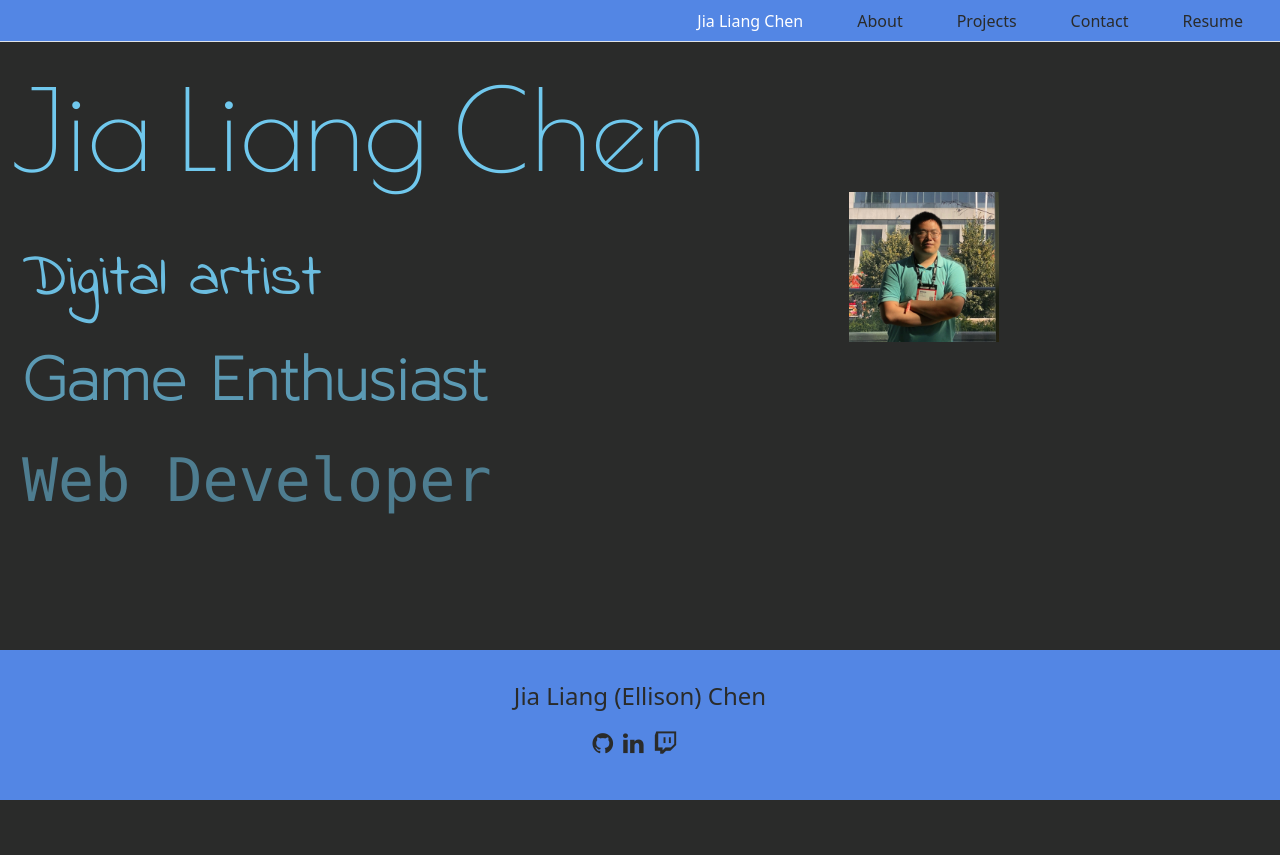
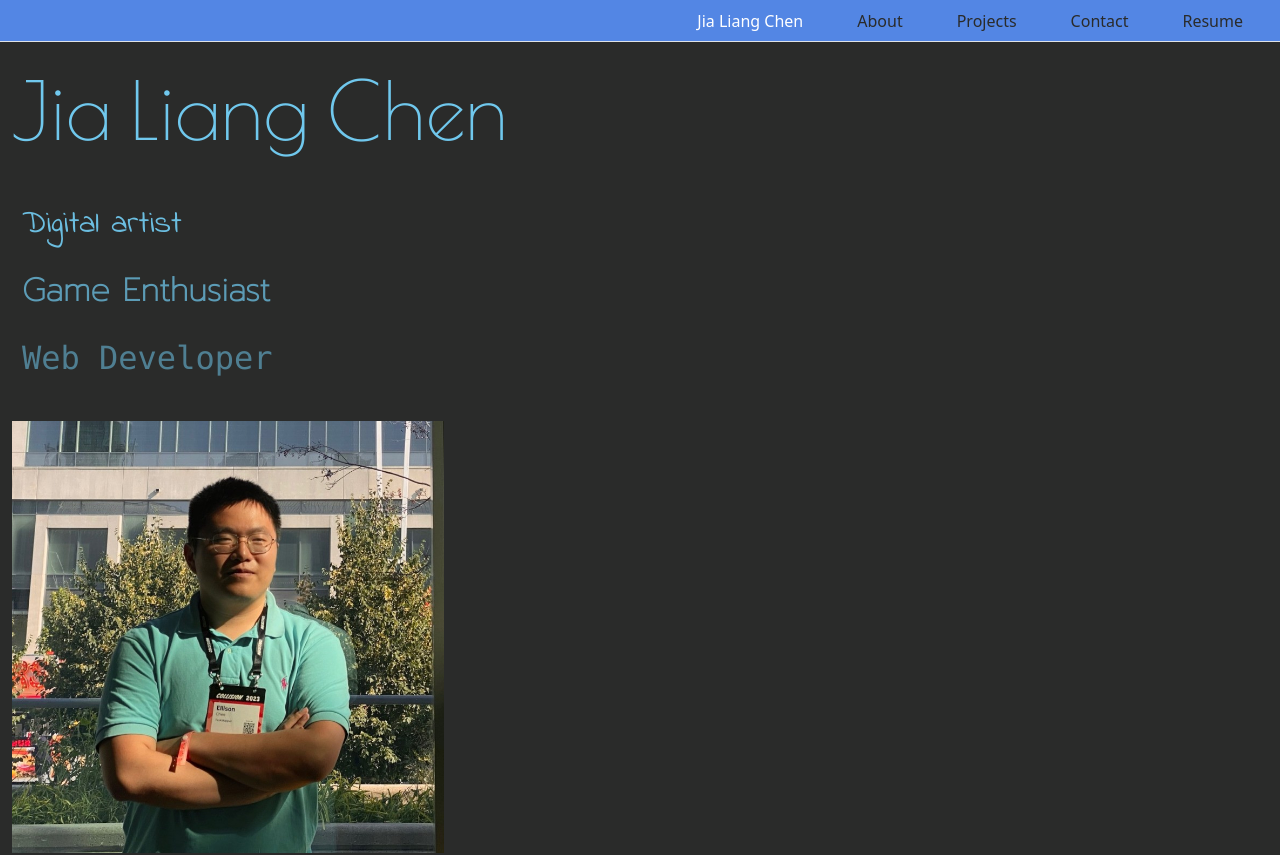
Before and after one commit to EllisJLC/PortfolioReact, a React (Create React App) app: page / in a window 1280 px wide. Shown: the top 855 px of the page. Before the commit the page ends 800 px from the top, so only its background shows below. Built offline with nearby package versions, Linux system fonts and the light colour scheme.

Commit message:
Adjusted main page

```diff
--- a/src/components/pages/Home.js
+++ b/src/components/pages/Home.js
@@ -5,15 +5,16 @@ import image from '../../assets/Portrait.png'
 
 const styles = {
   mainHeader: {
-    fontSize: "7rem"
+    fontSize: "5rem"
   },
   secondaryHeader: {
-    fontSize: "3.75rem",
+    fontSize: "2rem",
   },
   portrait: {
-    paddingTop: "9.375rem",
-    maxWidth: "18.75rem",
-    maxHeight: "18.75rem",
+    paddingTop: "1rem",
+    maxWidth: "30rem",
+    maxHeight: "30rem",
+    paddingBottom: "2rem"
   }
 }
 
```
Also changed, not shown: public/logo192.png (deleted), public/logo512.png (deleted).
